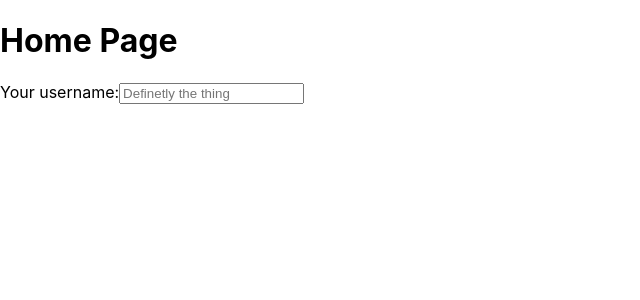
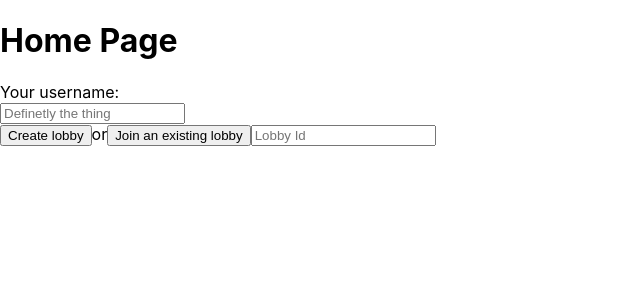
Before and after one commit to kristyanYochev/stay-away-web, a React (Create React App) app in the folder stay-away-frontend/: page / in a window 1280 px wide. Shown: the top 300 px of the page, without its empty margins (0-640 px from the left). Built offline with nearby package versions, Linux system fonts and the light colour scheme; no server answers.

Commit message:
Added remaining fields with basic form controls

```diff
--- a/stay-away-frontend/src/pages/Home.tsx
+++ b/stay-away-frontend/src/pages/Home.tsx
@@ -2,6 +2,7 @@ import React, { useState } from 'react';
 
 const Home: React.FC = () => {
   const [username, setUsername] = useState('');
+  const [lobbyId, setLobbyId] = useState('');
 
   return (
     <>
@@ -9,6 +10,7 @@ const Home: React.FC = () => {
       <form>
         <label htmlFor='username'>
           Your username:
+          <br />
           <input
             type='text'
             placeholder='Definetly the thing'
@@ -17,6 +19,19 @@ const Home: React.FC = () => {
             onChange={e => setUsername(e.target.value)}
           />
         </label>
+        <br />
+        <button type='button'>Create lobby</button>
+        or
+        <label htmlFor='lobyId'>
+          <button type='button'>Join an existing lobby</button>
+          <input
+            type='text'
+            placeholder='Lobby Id'
+            id="lobbyId"
+            value={lobbyId}
+            onChange={e => setLobbyId(e.target.value)}
+          />
+        </label>
       </form>
     </>
   )
```
